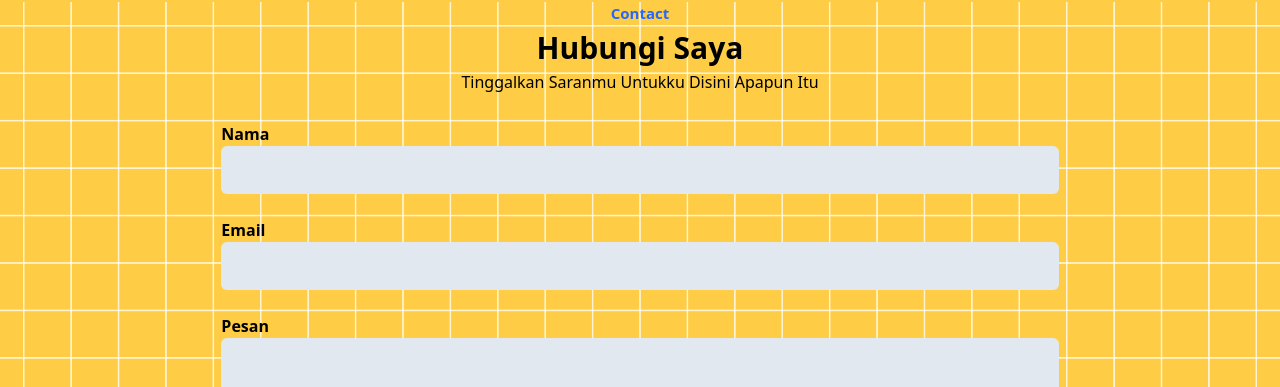
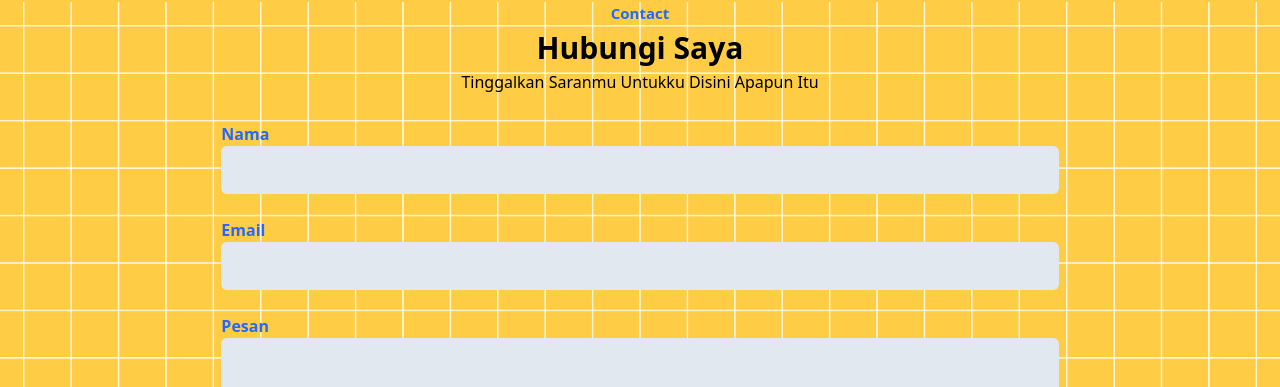
Before and after one commit to PrayogaAjityaSetiawan/tailwind-portofolio.github.io, a website: page index.html in a window 1280 px wide. Shown: the part 1637-2024 px from the top of the page. Drawn offline with nearby package versions, Linux system fonts and the light colour scheme.

Commit message:
finish fix

```diff
--- a/index.html
+++ b/index.html
@@ -60,7 +60,7 @@
                     <a href=""><i class="fa-brands fa-github cursor-pointer px-2 text-[#333]"></i></a>
                 </div>
                 <div class="p-7">
-                    <a class="bg-secondary text-white py-3 px-8 font-semibold rounded-full hover:bg-all hover:text-secondary transition duration-300 ease-in-out " href="#">About</a>
+                    <a class="bg-secondary text-white py-2 px-8 font-semibold rounded-full hover:bg-all hover:text-secondary transition duration-300 ease-in-out " href="#">About</a>
                 </div>
                 <div class="flex justify-between ">
                     <span class="text-secondary vertical-rl upright">website</span>
@@ -104,20 +104,20 @@
             <div class="w-full px-2 mb-7">
                 <h2 class="text-center text-[15px] font-[600] text-secondary">Contact</h2>
                 <h1 class="text-center text-[30px] capitalize font-[700]">Hubungi saya</h1>
-                <p class="text-center font-medium capitalize">tinggalkan saranmu untukku disini apapun itu</p>
+                <p class="text-center text-base capitalize">tinggalkan saranmu untukku disini apapun itu</p>
             </div>
             <form>
                 <div class="w-full lg:w-2/3 lg:mx-auto">
                     <div class="w-full px-2 mb-6">
-                        <label for="username" class="font-[600] capitalize cursor-pointer">nama</label>
+                        <label for="username" class=" text-secondary font-[600] capitalize cursor-pointer">nama</label>
                         <input type="text" id="username" class="w-full px-4 bg-slate-200 text-black p-3 rounded-md focus:outline-none focus:border-secondary focus:ring-secondary focus:ring-2" />
                     </div>
                     <div class="w-full px-2 mb-6">
-                        <label for="email" class="font-[600] capitalize cursor-pointer">email</label>
+                        <label for="email" class=" text-secondary font-[600] capitalize cursor-pointer">email</label>
                         <input type="text" id="email" class="w-full px-4 bg-slate-200 text-black p-3 rounded-md focus:outline-none focus:border-secondary focus:ring-secondary focus:ring-2" />
                     </div>
                     <div class="w-full px-2 mb-6">
-                        <label for="textarea" class="font-[600] capitalize cursor-pointer">pesan</label>
+                        <label for="textarea" class=" text-secondary font-[600] capitalize cursor-pointer">pesan</label>
                         <textarea type="textarea" id="textarea" class="w-full px-4 bg-slate-200 text-black p-3 rounded-md focus:outline-none focus:border-secondary focus:ring-secondary focus:ring-2 h-32"></textarea>
                     </div>
                     <div class="w-full px-2">
```
